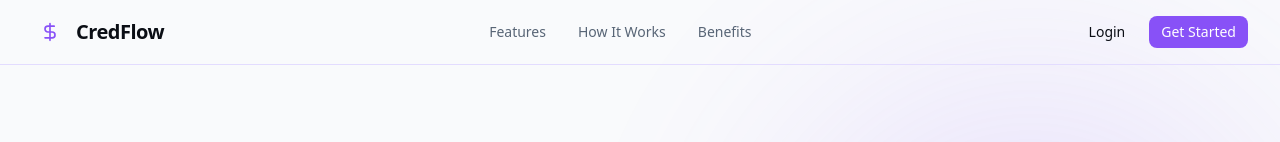
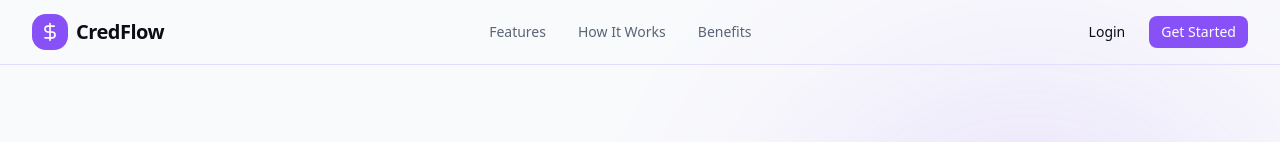
Before and after one commit to Justdan111/credFlow, a Next.js app: page / in a window 1280 px wide. Shown: the top 142 px of the page. Built offline with nearby package versions, Linux system fonts and the light colour scheme.

Commit message:
refactor: update background and text color classes for DollarSign in Navbar component

```diff
--- a/src/components/landing/navbar.tsx
+++ b/src/components/landing/navbar.tsx
@@ -28,8 +28,8 @@ const Navbar = () => {
           className="flex items-center gap-2"
           whileHover={{ scale: 1.02 }}
         >
-          <div className="w-9 h-9 bg-gradient-primary rounded-xl flex items-center justify-center shadow-glow">
-            <DollarSign className="w-5 h-5 text-primary" />
+          <div className="w-9 h-9 bg-primary rounded-xl flex items-center justify-center shadow-glow">
+            <DollarSign className="w-5 h-5 text-primary-foreground" />
           </div>
           <span className="font-bold text-xl tracking-tight">CredFlow</span>
         </motion.div>
```
